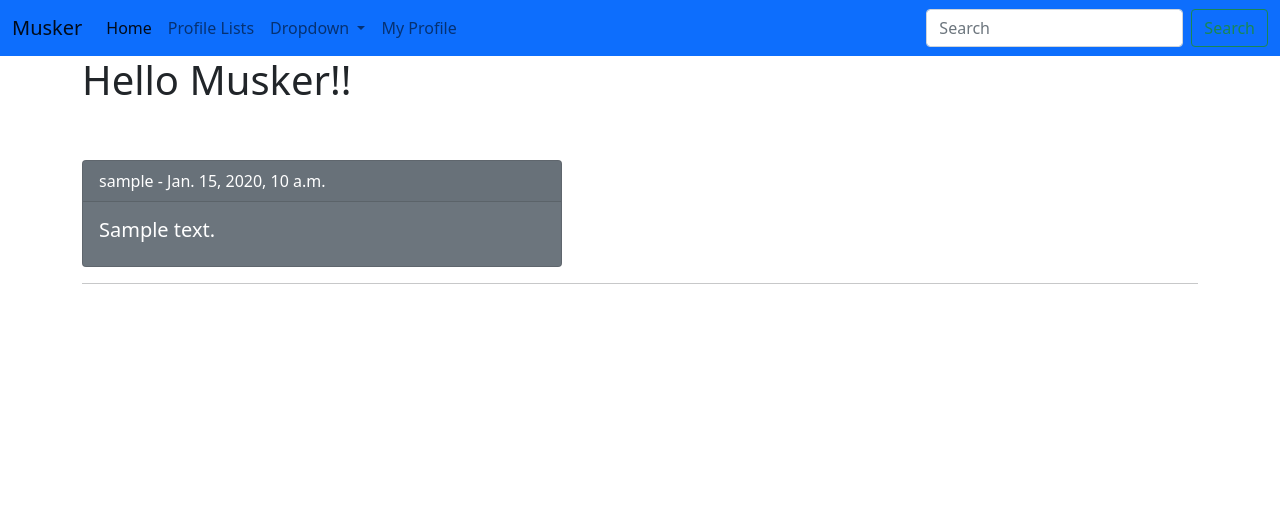
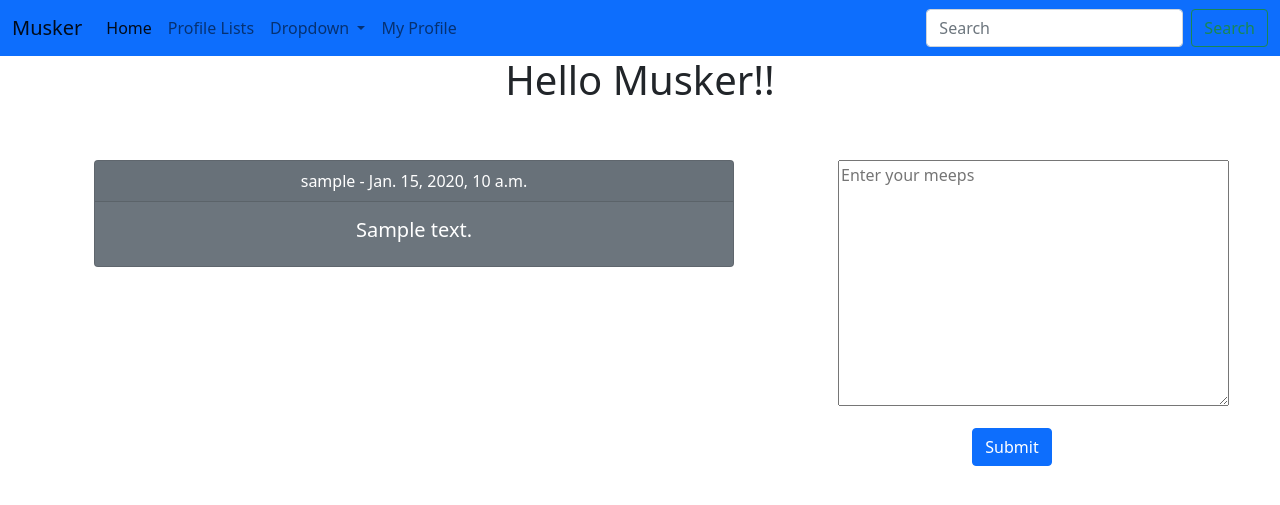
Before and after one commit to DeaaTH65/Twitter_Clone, a Django app: page / in a window 1280 px wide. Shown: the top 505 px of the page. Run offline with Django 4.2, Linux system fonts and the light colour scheme; a user stored in the database is signed in; tables that the repository leaves empty hold one stand-in row (values such as "Sample post").

Commit message:
meep post added in website

```diff
--- /dev/null
+++ b/social/musker/forms.py
@@ -0,0 +1,11 @@
+from django import forms
+from .models import Meep
+
+
+
+class MeepForm(forms.ModelForm):
+    body = forms.CharField(required=True, widget=forms.widgets.Textarea(attrs={"placeholder": "Enter your meeps", "class": "form-control-"}), label="")
+
+    class Meta:
+        model = Meep
+        exclude = ("user",)
--- a/social/musker/templates/base.html
+++ b/social/musker/templates/base.html
@@ -56,13 +56,13 @@
         <div class="alert alert-warning alert-dismissible fade show" role="alert">
           <strong> {{ message }} </strong>
           <button type="button" class="btn-close" data-bs-dismiss="alert" aria-label="Close"></button>
-          <div class="card bg-dark text-white">
+          <!-- <div class="card bg-dark text-white">
             <img src="{% static 'images/Mortal.jpg' %}" class="card-img" alt="...">
             <div class="card-img-overlay">
               <h1 class="card-title"> <marquee> Know Your Place..... MORTAL !!</marquee> </h1>
               <p class="card-text"> You cannot access this page... </p>
             </div>
-        </div>
+          </div> -->
         </div>
 
       {% endfor %}
--- a/social/musker/templates/home.html
+++ b/social/musker/templates/home.html
@@ -1,15 +1,30 @@
 {% extends 'base.html' %}
 
 {% block content %}
+<div class="container text-center">
 <h1> Hello Musker!! </h1>
 <br/><br/>
+<div class="row">
+<div class="col-8">
 {% for meep in meeps %}
-    <div class="card text-white bg-secondary mb-3" style="max-width: 30rem;">
+    <div class="card text-white bg-secondary mb-3" style="max-width: 40rem;">
         <div class="card-header"> {{ meep.user }} - {{ meep.created_at }} </div>
         <div class="card-body">
         <h5 class="card-title"> {{ meep.body }} </h5>
         </div>
-    </div> <hr/><br/>
+    </div> <br/>
 {% endfor %}
+</div>
 
+<div class="col-4">
+    {% if form %}
+    <form method=POST>
+        {% csrf_token %}
+        {{ form.as_p }}
+        <button type="submit" class="btn btn-primary">Submit</button>
+    </form>
+    {% endif %}
+</div>
+</div>
+</div>
 {% endblock content %}
--- a/social/musker/templates/profile.html
+++ b/social/musker/templates/profile.html
@@ -47,7 +47,7 @@
                 </ul>
             {% endfor %}
         </div>
-        <form method="POST">
+        <form method=POST>
             {% csrf_token %}
             {% if profile in user.profile.follows.all %}
                 <button class="btn btn-outline-danger" name="follow" value="unfollow" type="submit"> Unfollow @{{ profile.user.username }} </button>
--- a/social/musker/views.py
+++ b/social/musker/views.py
@@ -1,14 +1,26 @@
 from django.shortcuts import render, redirect
 from .models import Profile, Meep
 from django.contrib import messages
+from .forms import MeepForm
 
 
 
 def home(request):
     if request.user.is_authenticated:
+        form = MeepForm(request.POST or None)
+        if request.method == "POST":
+            if form.is_valid():
+                meep = form.save(commit=False)
+                meep.user = request.user
+                meep.save()
+                messages.success(request, ("Your meep has been Posted!"))
+                return redirect('home')
+
         meeps = Meep.objects.all().order_by("-created_at")
-
-    return render(request, 'home.html', {'meeps': meeps})
+        return render(request, 'home.html', {'meeps': meeps, 'form': form})
+    else:
+        meeps = Meep.objects.all().order_by("-created_at")
+        return render(request, 'home.html', {'meeps': meeps})
 
 
 def profile_list(request):
```
